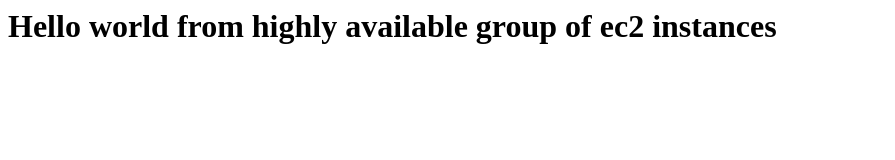
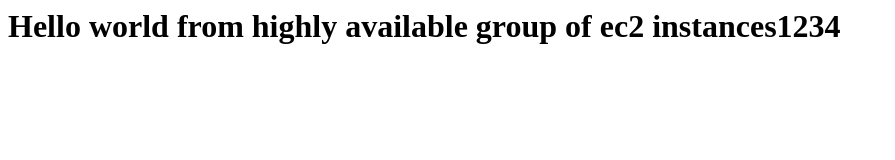
Before and after one commit to saeedazem/nice, a plain HTML site: page index.html in a window 1280 px wide. Shown: the whole page, without its empty margins (0-895 px from the left). Drawn offline with Linux system fonts and the light colour scheme.

Commit message:
Update index.html

```diff
--- a/index.html
+++ b/index.html
@@ -1 +1 @@
-<h1>Hello world from highly available group of ec2 instances</h1>
+<h1>Hello world from highly available group of ec2 instances1234</h1>
```
